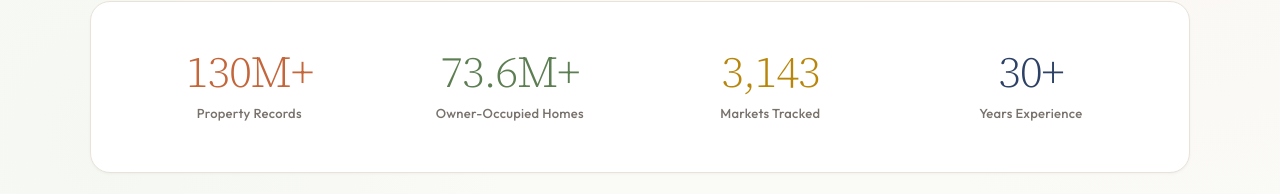
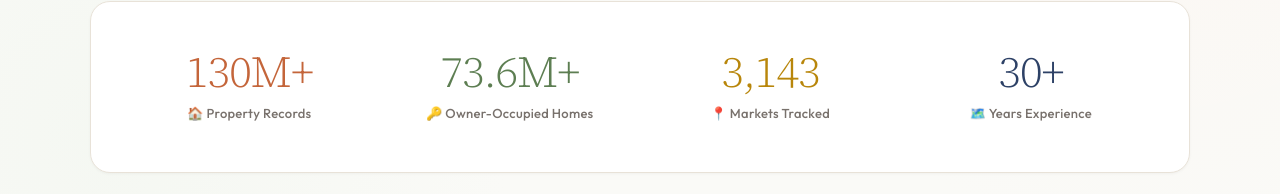
Before and after one commit to Davevw/Iconycs-Platform, a Next.js app: page / in a window 1280 px wide. Shown: the part 727-921 px from the top of the page. Built offline with nearby package versions, Linux system fonts and the light colour scheme.

Commit message:
feat: restore emojis selectively - gitattributes now prevents Windows corruption

```diff
--- a/app/fair-lending/page.tsx
+++ b/app/fair-lending/page.tsx
@@ -600,7 +600,7 @@ export default function FairLendingPage() {
               fontSize: 32, fontWeight: 700, color: C.navy,
               fontFamily: C.fontSerif, margin: '0 0 8px',
             }}>
-              Fair Lending Compliance Report
+              ⚖️ Fair Lending Compliance Report
             </h1>
             <p style={{ fontSize: 14, color: C.textMuted, margin: 0, lineHeight: 1.6 }}>
               Professional-grade fair lending analysis for banks, mortgage lenders, and regulatory compliance.
--- a/app/pricing/page.tsx
+++ b/app/pricing/page.tsx
@@ -43,7 +43,7 @@ const TIERS = [
   },
   {
     id: 'analyst',
-    name: 'ANALYST',
+    name: '📊 ANALYST',
     subtitle: 'Single State',
     price: '$1,500',
     period: '/month',
@@ -66,7 +66,7 @@ const TIERS = [
   },
   {
     id: 'professional',
-    name: 'PROFESSIONAL',
+    name: '🚀 PROFESSIONAL',
     subtitle: '5-25 States',
     price: '$10,000',
     period: '/month',
@@ -87,7 +87,7 @@ const TIERS = [
   },
   {
     id: 'enterprise',
-    name: 'ENTERPRISE',
+    name: '🏛️ ENTERPRISE',
     subtitle: 'Enterprise Solutions',
     price: 'Custom',
     period: 'pricing',
@@ -764,7 +764,7 @@ export default function PricingPage() {
 
   const payPerReportTier = {
     id: 'pay_per_report',
-    name: 'PAY-PER-REPORT',
+    name: '📄 PAY-PER-REPORT',
     price: '$500',
   };
 
--- a/app/reports/page.tsx
+++ b/app/reports/page.tsx
@@ -1436,22 +1436,22 @@ export default function ReportsPage() {
             <div className="stat-grid" style={{ display: 'grid', gridTemplateColumns: 'repeat(4, 1fr)', gap: 12, marginBottom: 16 }}>
               {[
                 {
-                  label: 'Total Properties',
+                  label: '🏠 Property Overview',
                   value: overallLoading ? null : totalProps >= 1e9 ? (totalProps / 1e9).toFixed(1) + 'B' : totalProps >= 1e6 ? (totalProps / 1e6).toFixed(1) + 'M' : totalProps.toLocaleString(),
                   color: C.terra,
                 },
                 {
-                  label: 'Est. Homeowners',
+                  label: '🔑 Ownership',
                   value: overallLoading ? null : totalProps > 0 ? ((totalProps * 0.506) / 1e6).toFixed(1) + 'M' : '""',
                   color: C.sage,
                 },
                 {
-                  label: 'Avg Property Value',
+                  label: '⚖️ Fair Lending',
                   value: overallLoading ? null : avgValue > 0 ? '$' + avgValue.toLocaleString() : '""',
                   color: C.gold,
                 },
                 {
-                  label: 'States in Analysis',
+                  label: '👥 Demographics',
                   value: isAll ? '51' : String(selected.length),
                   color: C.navy,
                 },
--- a/components/marketing/Homepage.tsx
+++ b/components/marketing/Homepage.tsx
@@ -419,10 +419,10 @@ export default function Homepage() {
             background: C.bgCard, borderRadius: C.rl, border: `1px solid ${C.border}`,
             boxShadow: '0 1px 3px rgba(0,0,0,0.04)',
           }}>
-            <Stat value="130M+" label="Property Records" color={C.terra} />
-            <Stat value="73.6M+" label="Owner-Occupied Homes" color={C.sage} />
-            <Stat value="3,143" label="Markets Tracked" color={C.gold} />
-            <Stat value="30+" label="Years Experience" color={C.navyLight} />
+            <Stat value="130M+" label="🏠 Property Records" color={C.terra} />
+            <Stat value="73.6M+" label="🔑 Owner-Occupied Homes" color={C.sage} />
+            <Stat value="3,143" label="📍 Markets Tracked" color={C.gold} />
+            <Stat value="30+" label="🗺️ Years Experience" color={C.navyLight} />
           </div>
         </div>
       </section>
```
